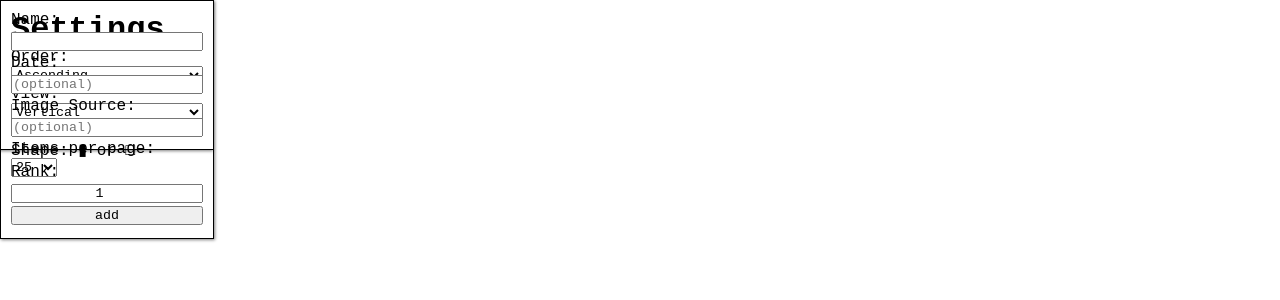
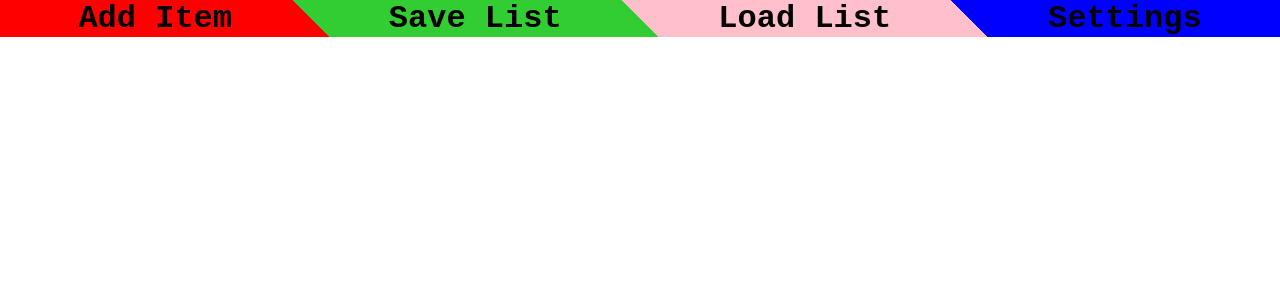
Before and after one commit to Dav-Sandhu/List-Maker-Version-2, a React (Create React App) app: page / in a window 1280 px wide. Shown: the top 300 px of the page. Built offline with nearby package versions, Linux system fonts and the light colour scheme.

Commit message:
Update App.js

```diff
--- a/src/components/App.js
+++ b/src/components/App.js
@@ -3,12 +3,43 @@ import Settings from './Settings/Settings'
 import { store } from '../store'
 import ListMaker from './ListMaker/ListMaker'
 import Items from './Items/Items'
+import Navbar from './Navbar/Navbar'
+import { useId } from 'react'
 
 function App() {
+
+  const elements = [
+    {
+      name: "Add Item",
+      class: "nav-add",
+      id: useId(),
+      flag: true,
+      element: <ListMaker />
+    },
+    {
+      name: "Save List",
+      class: "nav-save",
+      id: useId(),
+      flag: false
+    },
+    {
+      name: "Load List",
+      class: "nav-load",
+      id: useId(),
+      flag: false
+    },
+    {
+      name: "Settings",
+      class: "nav-settings",
+      id: useId(),
+      flag: true,
+      element: <Settings />
+    }
+  ]
+
   return (
     <Provider store={ store }>
-      <Settings />
-      <ListMaker />
+      <Navbar ELEMENTS={elements} />
       <Items />
     </Provider>
   )
```
